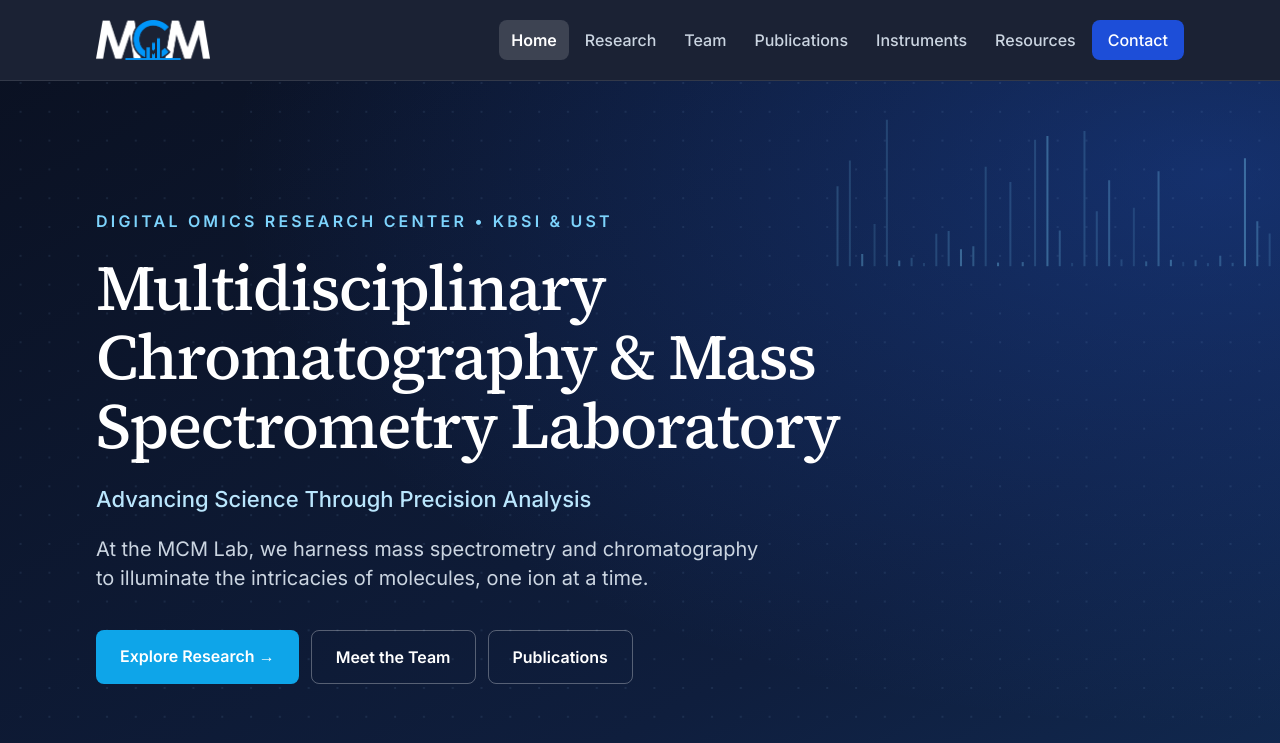
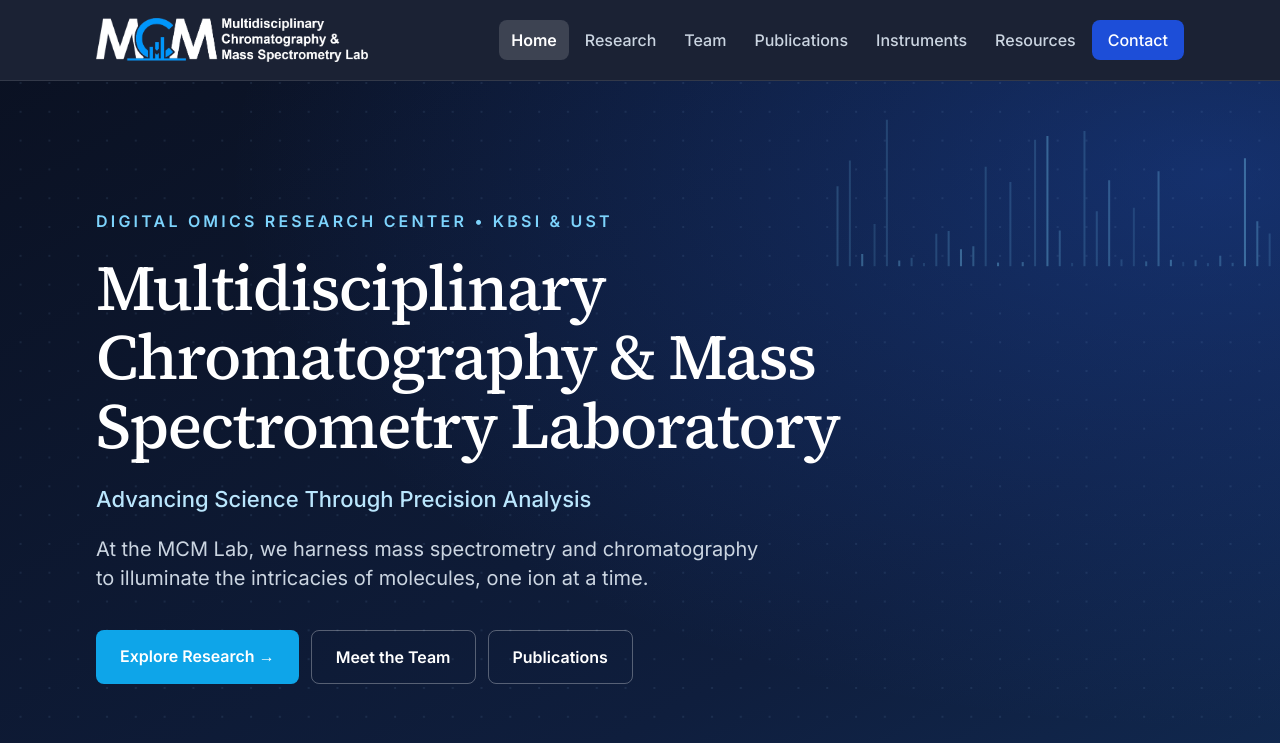
Before and after one commit to mcmlabkbsi-hash/mcmlabkbsi, a plain HTML site: page index.html in a window 1280 px wide. Shown: the top 743 px of the page. Drawn offline with Linux system fonts and the light colour scheme.

Commit message:
Use new white MCM logo with lab name in header and footer
Co-Authored-By: Claude Sonnet 5.5 <noreply@anthropic.com>
Claude-Session: https://claude.ai/code/session_01CUSo3LyeRZ6vPjZDxJGAsk

```diff
--- a/index.html
+++ b/index.html
@@ -36,7 +36,7 @@
             <div class="flex justify-between items-center h-20">
                 <!-- Lab Logo / Home Switcher -->
                 <a href="#home" onclick="switchTab('home')" class="flex items-center" aria-label="MCM Lab @ KBSI - Home">
-                    <img src="images/logo-mcm-white.png" alt="MCM Lab" class="h-9 sm:h-10 w-auto" width="1850" height="648">
+                    <img src="images/logo-header.png" alt="MCM Lab - Multidisciplinary Chromatography &amp; Mass Spectrometry Lab" class="h-9 sm:h-11 w-auto" width="1522" height="246">
                 </a>
 
                 <!-- Desktop Tab Links -->
@@ -596,7 +596,7 @@
     <footer class="bg-navy-900 text-slate-300 mt-auto">
         <div class="max-w-6xl mx-auto px-4 sm:px-6 lg:px-8 py-12 grid grid-cols-1 md:grid-cols-12 gap-10 text-sm">
             <div class="md:col-span-5 space-y-4">
-                <img src="images/logo-mcm-white.png" alt="MCM Lab @ KBSI" class="h-10 w-auto" width="1850" height="648">
+                <img src="images/logo-header.png" alt="MCM Lab @ KBSI" class="h-12 w-auto" width="1522" height="246">
                 <p class="text-slate-400 leading-relaxed">Cho Research Group, Digital Omics Research Center / Biopharmaceutical Mass Spectrometry Research Unit, Korea Basic Science Institute (KBSI).</p>
                 <p class="font-medium text-sky-300">We are seeking highly motivated graduate students and postdoctoral researchers.</p>
             </div>
```
Also changed, not shown: assets/styles.css, images/logo-header.png (added).
